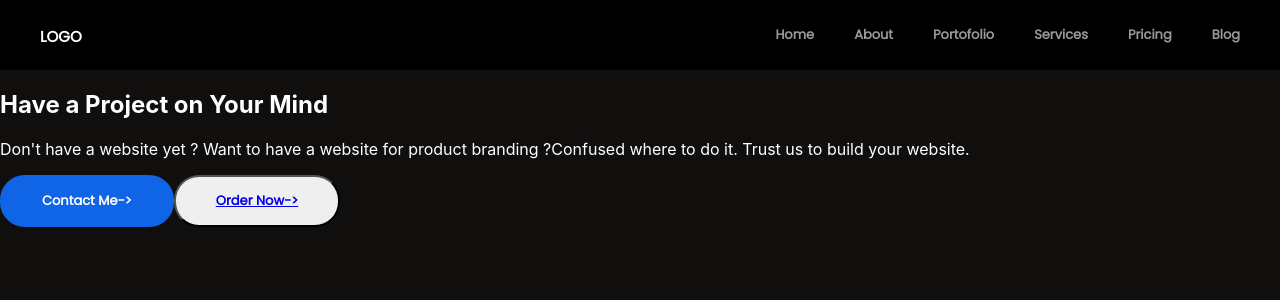
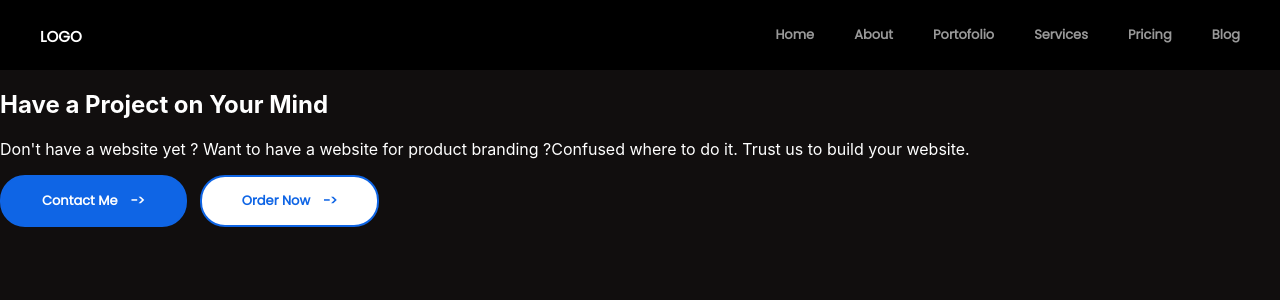
Before and after one commit to dikyriz/landing-page1, a React (Create React App) app: page /pricing in a window 1280 px wide. Shown: the top 300 px of the page. Built offline with nearby package versions, Linux system fonts and the light colour scheme.

Commit message:
update style

```diff
--- a/src/App.css
+++ b/src/App.css
@@ -422,9 +422,26 @@
 }
 
 .arrow-pricing {
-
+  padding-left: 1em;
 }
 
-.arrow-pricing a {
+.btn-contact-pricing {
   background-color: #0F65E5;
+  border: 2px solid #0F65E5;
 }
+
+.btn-contact-pricing a {
+  text-decoration: none;
+  color: #fff;
+}
+
+.btn-order {
+  background-color: #fff;
+  border: 2px solid #0F65E5;
+  margin-left: 1em;
+}
+
+.btn-order a {
+  text-decoration: none;
+  color: #0F65E5;
+}
--- a/src/pages/Pricing.js
+++ b/src/pages/Pricing.js
@@ -8,7 +8,7 @@ export default function Pricing () {
             product branding ?<span className="pricing-description-child">Confused where to do
             it. Trust us to build your website.</span>
             </p>
-            <button className="btn btn-contact"><Link to="/">Contact Me<span className="arrow-pricing">&#8722;&gt;</span></Link></button>
+            <button className="btn btn-contact-pricing"><Link to="/">Contact Me<span className="arrow-pricing">&#8722;&gt;</span></Link></button>
             <button className="btn btn-order"><Link to="/">Order Now<span className="arrow-pricing">&#8722;&gt;</span></Link></button>
         </section>
     );
```
